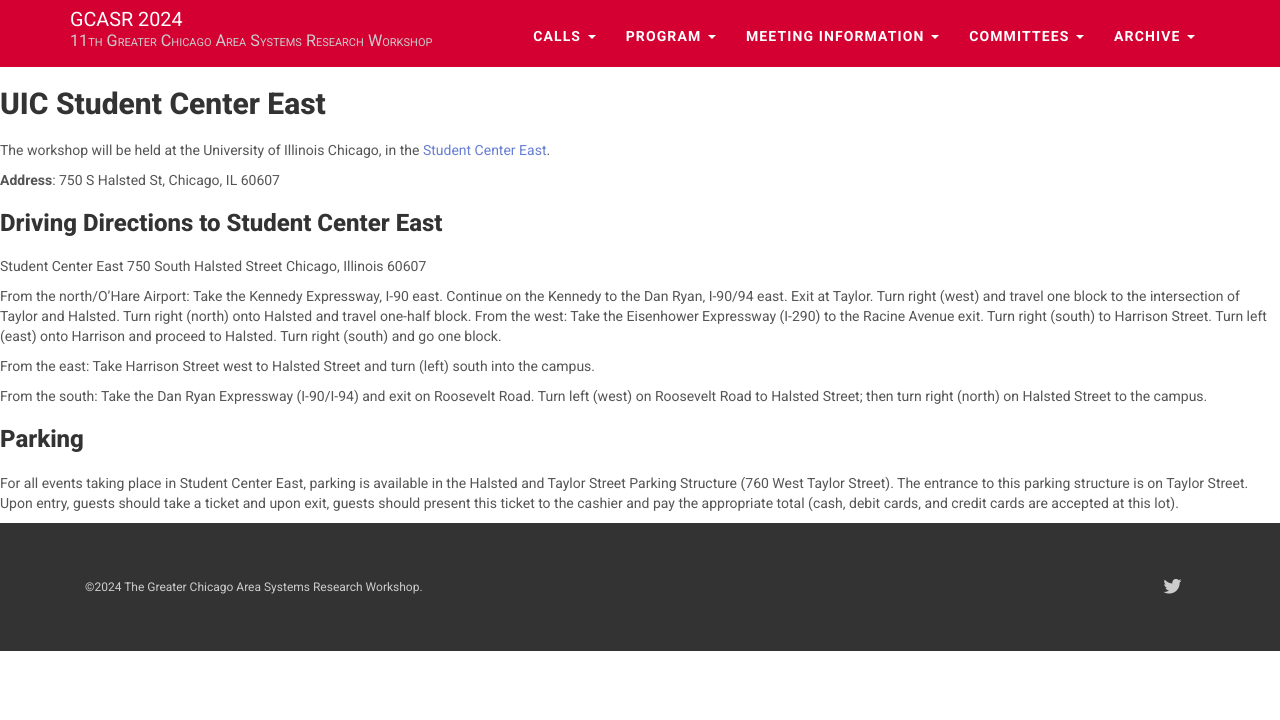
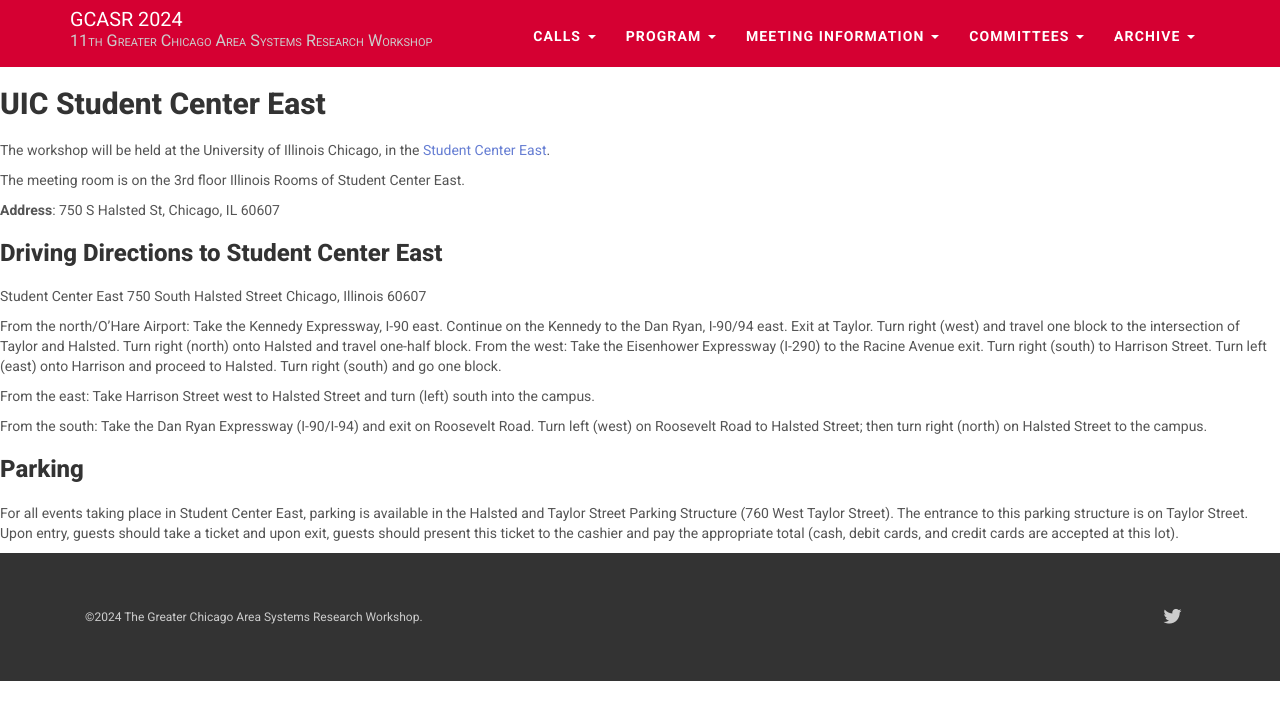
Before and after one commit to gcasr/2025, a Jekyll site: the page built from pages/venue.md, in a window 1280 px wide. Shown: the top 720 px of the page. Built offline with Jekyll 4.4.1, drawn with Linux system fonts in a browser that asks for light colours; nearby versions of some CDN libraries; our own code applies the rules of GitHub Pages for plain Markdown files; library files that are not in the unit come from our copies.

Commit message:
Update venue.md

```diff
--- a/pages/venue.md
+++ b/pages/venue.md
@@ -1,6 +1,8 @@
 ## UIC Student Center East
 
 The workshop will be held at the University of Illinois Chicago, in the [Student Center East](https://sa.uic.edu/).
+
+The meeting room is on the 3rd floor Illinois Rooms of Student Center East.
 
 **Address**: 750 S Halsted St, Chicago, IL 60607
 
```
